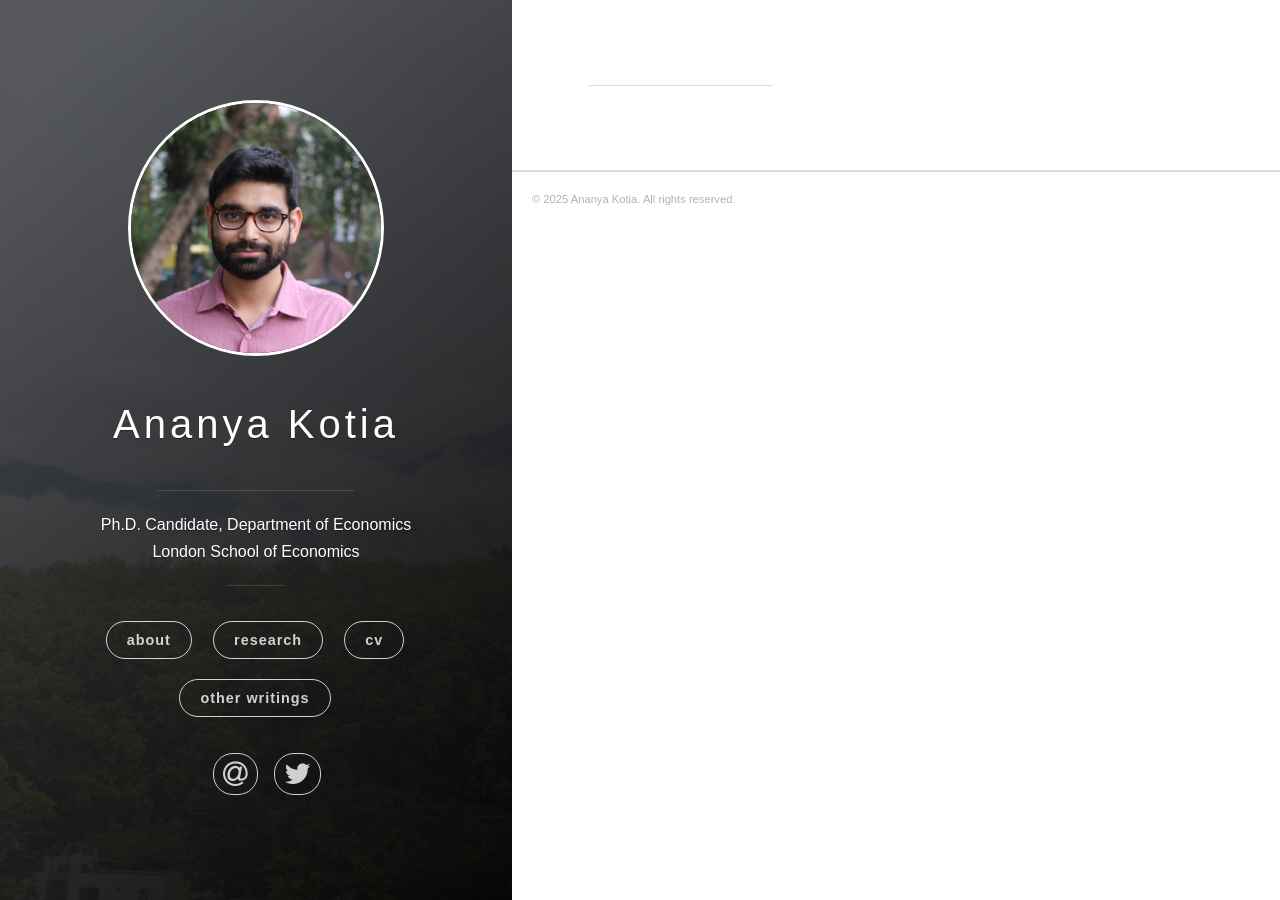
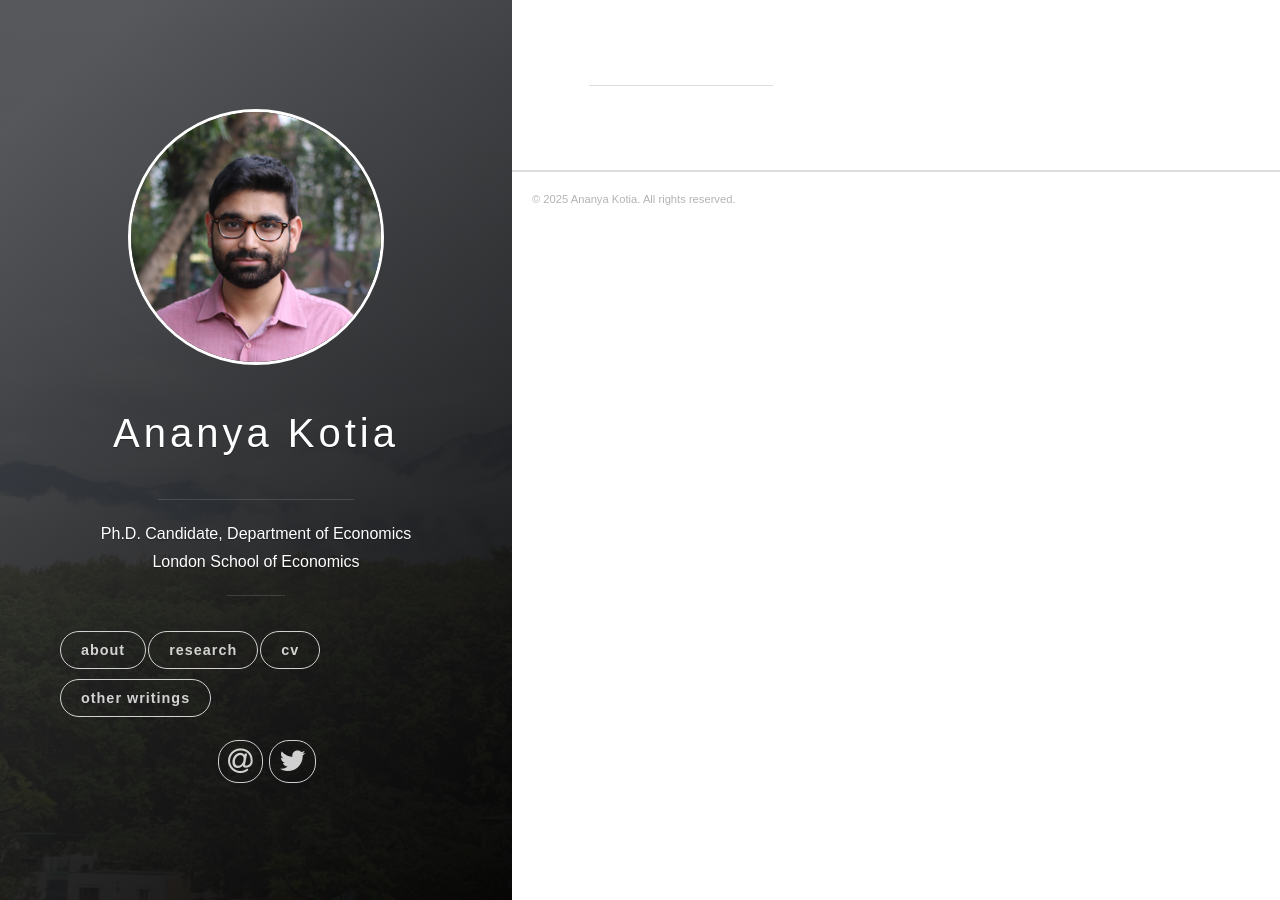
Before and after one commit to ananyakotia/ananyakotia.github.io, a Jekyll site: the page built from index.html, in a window 1280 px wide. Built offline with Jekyll 4.4.1, drawn with Linux system fonts in a browser that asks for light colours; some web fonts are replaced; the list of posts is cut into pages by our own code; a style sheet for code colours, icons or effects is not loaded.

Commit message:
Update main.scss

```diff
--- a/css/main.scss
+++ b/css/main.scss
@@ -198,29 +198,3 @@ ul.no-bullets li {
 .page-title {
     display: none !important;
 }
-
-/* --- keep page links tidy on two rows --- */
-.cover-navigation--primary{
-  display:flex;
-  flex-wrap:wrap;
-  justify-content:center;   /* centre the buttons */
-  gap:0.6rem 1.2rem;        /* row gap | column gap */
-}
-.cover-navigation--primary .navigation:nth-child(4){
-  flex-basis:100%;          /* force “other writings” onto row 2 */
-}
-
-/* make the two <nav> blocks wrap together */
-.navigation-wrapper{
-  display:flex;
-  flex-wrap:wrap;
-  justify-content:center;
-  gap:1rem;          /* space between the page-links nav and the icon nav */
-}
-
-/* line-up the icons horizontally and give them a bit of breathing room */
-.navigation--social .navigation{
-  display:flex;
-  gap:0.9rem;
-  align-items:center;
-}
```
